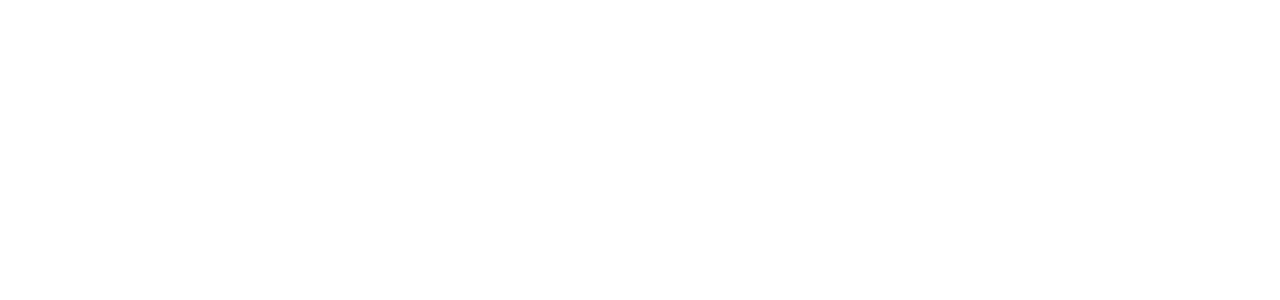
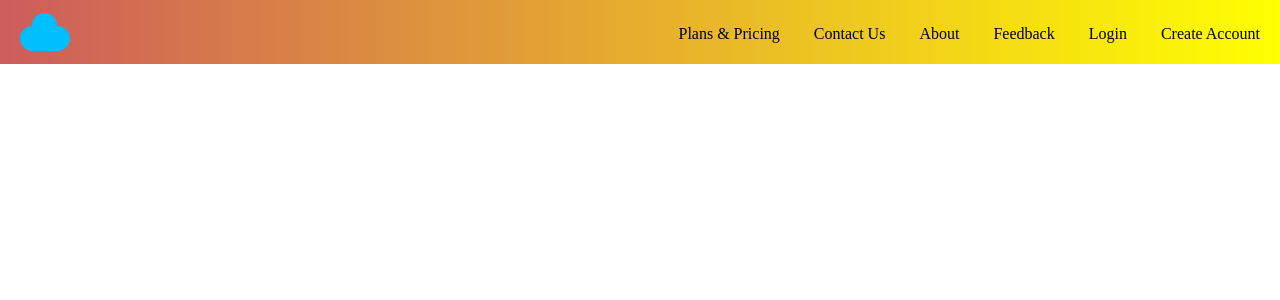
Before and after one commit to nfinitygames/template, a PHP site: page / in a window 1280 px wide. Before the commit the part shown is empty. Shown: the top 300 px of the page. Run offline with PHP 8.4, Linux system fonts and the light colour scheme.

Commit message:
added menu
note :-
1. change font type and size
2. change color platten

```diff
--- /dev/null
+++ b/css/menu.css
@@ -0,0 +1,61 @@
+@charset "utf-8";
+
+/* Css To Body & Html*/
+html, body{
+	margin: 0;
+	padding: 0;
+}
+
+/* Css For Logo */
+.logo{
+	position: absolute;
+	left: 20px;
+	top: 1px;
+}
+.top{
+	width: 25px;
+	height: 25px;
+	background-color: deepskyblue;
+	border-radius: 15px;
+	position: relative;
+	top: 12px;
+	left: 12px;
+}
+.base{
+	width: 50px;
+	height: 25px;
+	background-color: deepskyblue;
+	border-radius: 15px;
+}
+
+/* Nav Css */
+header{
+	padding: 2em;
+	background:linear-gradient(to right,indianred,yellow);
+}
+nav{
+	display: inline;
+	position: absolute;
+	top: 25px;
+	right: 5px;
+}
+nav ul{
+	margin: 0px;
+	padding: 0px;
+	display: inline;
+	list-style-type: none;
+}
+nav li{
+	display: inline;
+}
+nav a{
+	text-decoration: none;
+	margin-left: 15px;
+	margin-right: 15px;
+	padding-top: 8px;
+	padding-bottom: 8px;
+	color: black;
+}
+nav a:hover{
+	border-bottom: 4px solid white;
+}
--- a/index.php
+++ b/index.php
@@ -3,8 +3,12 @@
 <head>
 	<meta charset="utf-8">
 	<title>Cloud</title>
+	<meta name="viewport" content="width=device-width, initial-scale=1">
+	<link href="css/menu.css" rel="stylesheet" type="text/css">
 </head>
 
 <body>
+	<!-- Including Menu File -->
+	<?php require('menu.php'); ?>
 </body>
 </html>
--- /dev/null
+++ b/menu.php
@@ -0,0 +1,16 @@
+<header>
+	<div class="logo">
+		<div class="top"></div>
+		<div class="base"></div>
+	</div>
+	<nav>
+		<ul>
+			<li><a href="#">Plans &amp; Pricing</a></li>
+			<li><a href="#">Contact Us</a></li>
+			<li><a href="#">About</a></li>
+			<li><a href="#">Feedback</a></li>
+			<li><a href="#">Login</a></li>
+			<li><a href="#">Create Account</a></li>
+		</ul>
+	</nav>
+</header>
```
